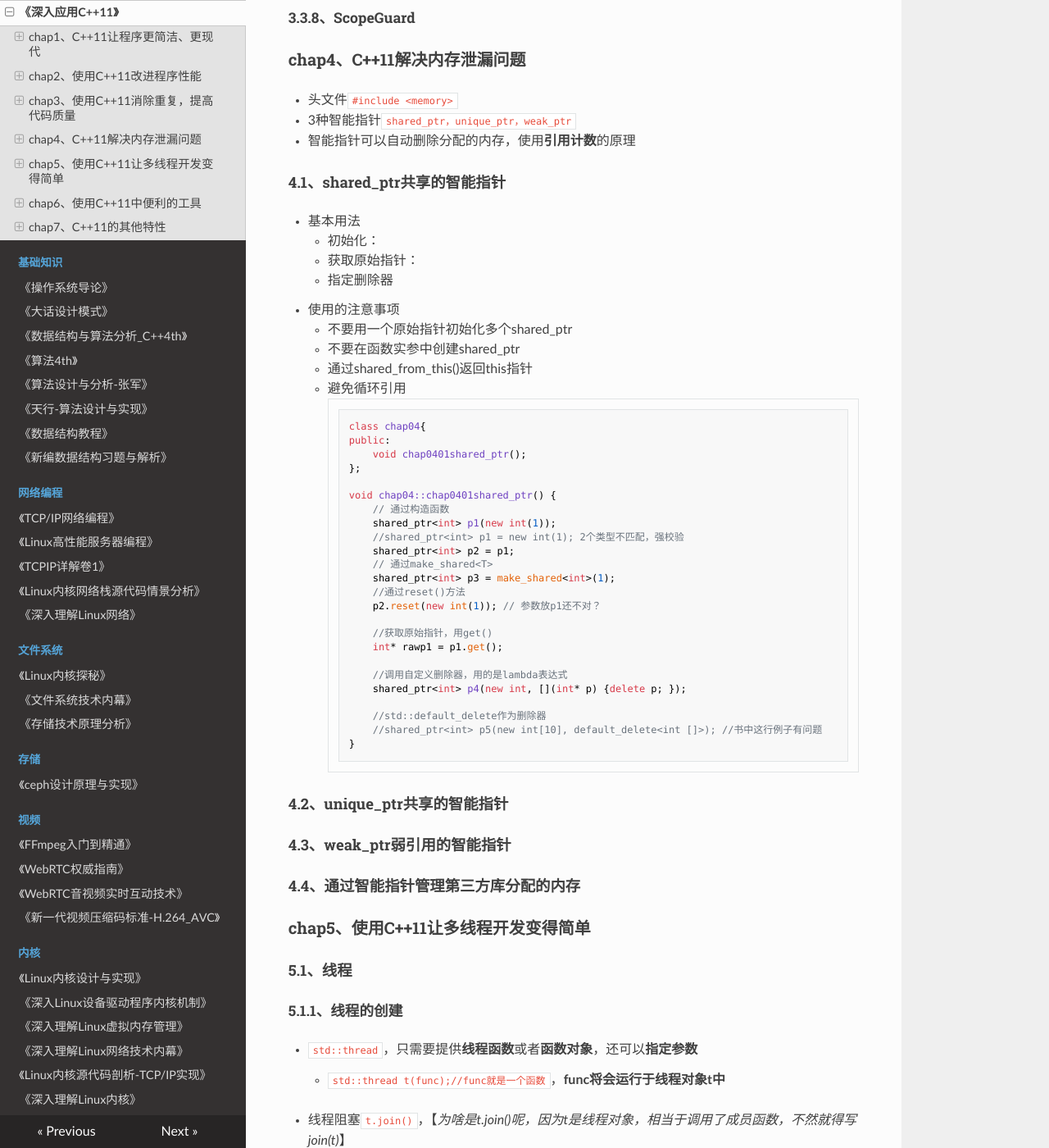
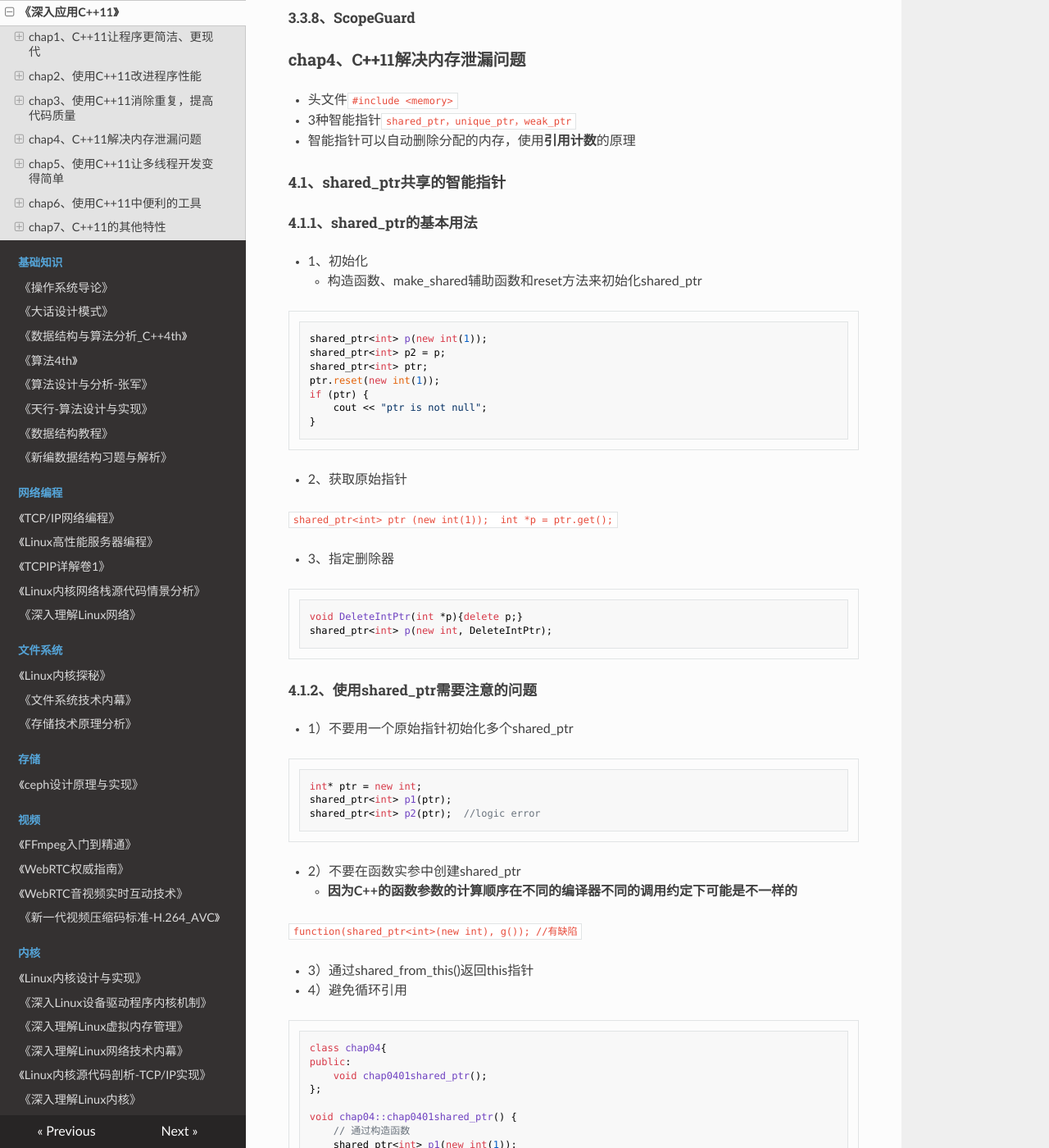
Before and after one commit to wolflion/booknotes, an MkDocs documentation site: the page built from docs/22C++modern/深入应用C++11.md, in a window 1280 px wide and 1400 px high, scrolled down 7689 px. Shown: the whole window at 82% size. Built offline with MkDocs 1.6.1, drawn with Linux system fonts in a browser that asks for light colours; nearby versions of some CDN libraries; some of the changed text lies outside the part shown.

Commit message:
Update 深入应用C++11.md

````diff
--- a/docs/22C++modern/深入应用C++11.md
+++ b/docs/22C++modern/深入应用C++11.md
@@ -329,15 +329,56 @@ void f(T... args){
 + 3种智能指针`shared_ptr，unique_ptr，weak_ptr`
 + 智能指针可以自动删除分配的内存，使用**引用计数**的原理
 #### 4.1、shared_ptr共享的智能指针
-+ 基本用法
-  + 初始化：
-  + 获取原始指针：
-  + 指定删除器
-+ 使用的注意事项
-  + 不要用一个原始指针初始化多个shared_ptr
-  + 不要在函数实参中创建shared_ptr
-  + 通过shared_from_this()返回this指针
-  + 避免循环引用
+##### 4.1.1、shared_ptr的基本用法
+
++ 1、初始化
+  + 构造函数、make_shared<T>辅助函数和reset方法来初始化shared_ptr
+
+```cpp
+shared_ptr<int> p(new int(1));
+shared_ptr<int> p2 = p;
+shared_ptr<int> ptr;
+ptr.reset(new int(1));
+if (ptr) {
+	cout << "ptr is not null";
+}
+```
+
+
+
++ 2、获取原始指针
+
+`shared_ptr<int> ptr (new int(1));  int *p = ptr.get();`
+
++ 3、指定删除器
+
+```cpp
+void DeleteIntPtr(int *p){delete p;}
+shared_ptr<int> p(new int, DeleteIntPtr);
+```
+
+
+
+##### 4.1.2、使用shared_ptr需要注意的问题
+
++ 1）不要用一个原始指针初始化多个shared_ptr
+
+```cpp
+int* ptr = new int;
+shared_ptr<int> p1(ptr);
+shared_ptr<int> p2(ptr);  //logic error
+```
+
+
+
++ 2）不要在函数实参中创建shared_ptr
+  + **因为C++的函数参数的计算顺序在不同的编译器不同的调用约定下可能是不一样的**
+
+`function(shared_ptr<int>(new int), g()); //有缺陷`
+
++ 3）通过shared_from_this()返回this指针
++ 4）避免循环引用
+
 ```cpp
 class chap04{
 public:
@@ -364,9 +405,69 @@ void chap04::chap0401shared_ptr() {
 	//shared_ptr<int> p5(new int[10], default_delete<int []>); //书中这行例子有问题
 }
 ```
-#### 4.2、unique_ptr共享的智能指针
+
+
+#### 4.2、unique_ptr独占的智能指针
+
++ 401make_unique方法的实现.cpp
++ *文字描述部分，我还没看呢，lionel*
+
 #### 4.3、weak_ptr弱引用的智能指针
+
+##### 4.3.1、weak_ptr基本用法
+
++ 1）通过use_count()方法来获得当前观测资源的引用计数
+
+```cpp
+shared_ptr<int> sp(new int(10));
+weak_ptr<int> wp(sp);  //lionel，这是个啥意思？【不太明白】
+cout << wp.use_count() << endl;  //输出1
+```
+
+
+
++ 2）通过expired()方法来判断所观测的资源是否已经被释放
++ 3）通过lock方法来获取所监视的shared_ptr
+
+```cpp
+weak_ptr<int> gw;
+void f() {
+	if (gw.expired()) {
+		cout << "gw is expired\n";
+	} else {
+		auto spt = gw.lock();  //获取监视？
+		cout << *spt << "\n";
+	}
+}
+
+int main() {
+	{
+		auto sp = make_shared<int>(42);
+		gw = sp;  //lionel,相当于shared_ptr与weak_ptr可以相互赋值？
+		f();  //这里是42？
+	}
+	f();
+	/*
+	* 输出如下
+	* 42
+	* gw is expired
+	*/
+}
+```
+
+
+
+##### 4.3.2、weak_ptr返回this指针
+
+##### 4.3.3、weak_ptr解决循环引用问题
+
 #### 4.4、通过智能指针管理第三方库分配的内存
+
+#### 4.5、小结
+
++ 智能指针**为没有垃圾回收机制的语言解决可能的内存泄露问题**，使用过程中的注意事项
+  + shared_ptr和unique_ptr使用时如何选择，**一个指针，就用unique_ptr**
+  + weak_ptr是shared_ptr的助手，**只是监视shared_ptr管理的资源是否被释放，本身并不操作或者管理资源**
 
 ### chap5、使用C++11让多线程开发变得简单
 
````
